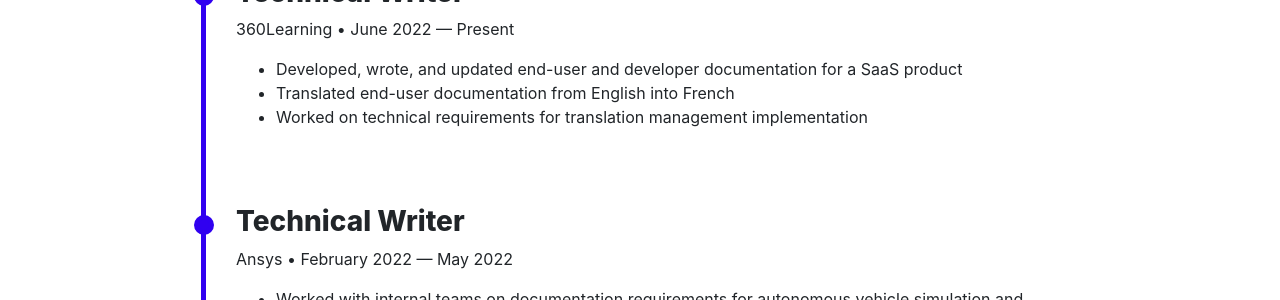
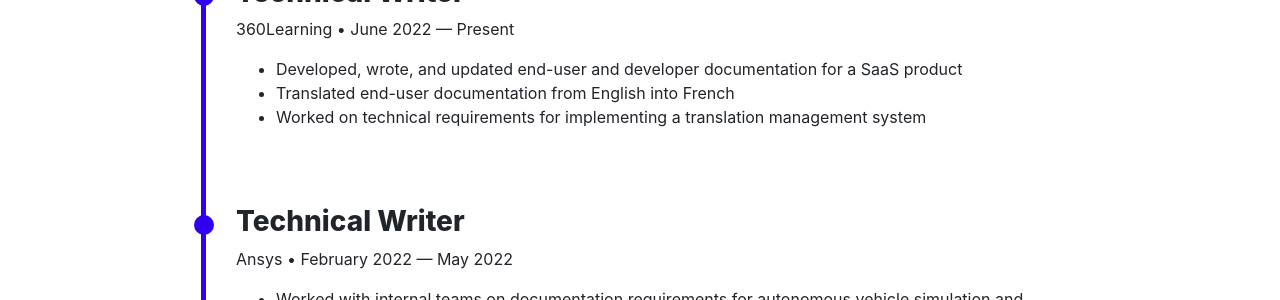
Before and after one commit to ahervy/www, a Jekyll site: the page built from about.md, in a window 1280 px wide and 900 px high, scrolled down 344 px. Shown: the part 153-453 px from the top of the window. Built offline with Jekyll 4.4.1, drawn with Linux system fonts in a browser that asks for light colours.

Commit message:
Updated resume & experience info (#45)

```diff
--- a/_data/timeline.yml
+++ b/_data/timeline.yml
@@ -5,7 +5,7 @@
   description:
     - task: Developed, wrote, and updated end-user and developer documentation for a SaaS product
     - task: Translated end-user documentation from English into French
-    - task: Worked on technical requirements for translation management implementation
+    - task: Worked on technical requirements for implementing a translation management system
 
 - title: Technical Writer
   company: Ansys
```
Also changed, not shown: 1 other file.
